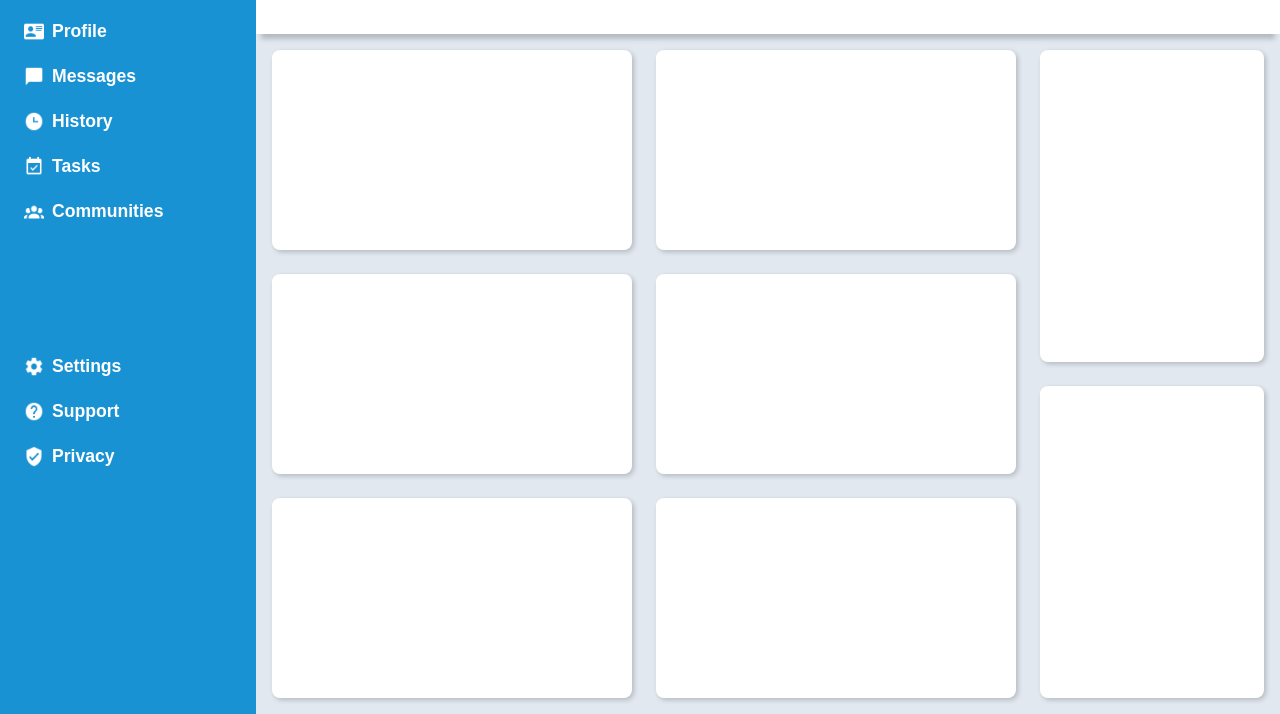
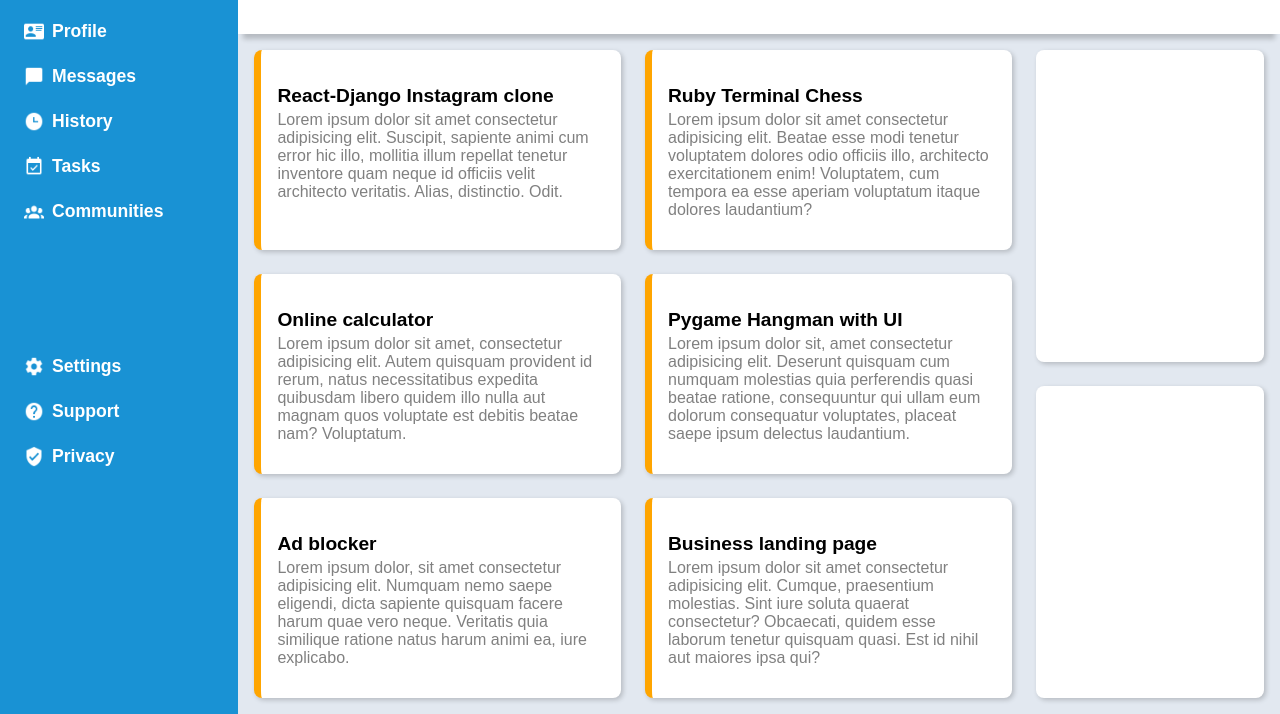
Before and after one commit to jozef-hudec-27/admin-dashboard, a plain HTML site: page index.html in a window 1280 px wide. Shown: the part 136-850 px from the top of the page. Drawn offline with Linux system fonts and the light colour scheme.

Commit message:
Fill project cards with content

```diff
--- a/css/style.css
+++ b/css/style.css
@@ -7,7 +7,7 @@ body {
 
 .container {
     display: grid;
-    grid-template-columns: 1fr 4fr;
+    grid-template-columns: 1fr 5fr;
     height: 100%;
 }
 
@@ -176,10 +176,24 @@ a {
 }
 
 .project {
+    box-sizing: border-box;
     height: 200px;
     background-color: white;
     border-radius: 8px;
     box-shadow: 2px 2px 5px rgba(0, 0, 0, 0.2);
+    border-left: 7px solid orange;
+    padding: 16px;
+}
+
+.project > p:first-of-type {
+    font-weight: 600;
+    font-size: 1.2em;
+    margin-bottom: 4px;
+}
+
+.project > p:last-of-type {
+    margin-top: 0;
+    color: grey;
 }
 
 .side-cards {
--- a/index.html
+++ b/index.html
@@ -54,12 +54,35 @@
 
             <div class="main">
                 <div class="projects">
-                    <div class="project"></div>
-                    <div class="project"></div>
-                    <div class="project"></div>
-                    <div class="project"></div>
-                    <div class="project"></div>
-                    <div class="project"></div>
+                    <div class="project">
+                        <p>React-Django Instagram clone</p>
+                        <p>Lorem ipsum dolor sit amet consectetur adipisicing elit. Suscipit, sapiente animi cum error hic illo, mollitia illum repellat tenetur inventore quam neque id officiis velit architecto veritatis. Alias, distinctio. Odit.</p>
+                    </div>
+
+                    <div class="project">
+                        <p>Ruby Terminal Chess</p>
+                        <p>Lorem ipsum dolor sit amet consectetur adipisicing elit. Beatae esse modi tenetur voluptatem dolores odio officiis illo, architecto exercitationem enim! Voluptatem, cum tempora ea esse aperiam voluptatum itaque dolores laudantium?</p>
+                    </div>
+
+                    <div class="project">
+                        <p>Online calculator</p>
+                        <p>Lorem ipsum dolor sit amet, consectetur adipisicing elit. Autem quisquam provident id rerum, natus necessitatibus expedita quibusdam libero quidem illo nulla aut magnam quos voluptate est debitis beatae nam? Voluptatum.</p>
+                    </div>
+
+                    <div class="project">
+                        <p>Pygame Hangman with UI</p>
+                        <p>Lorem ipsum dolor sit, amet consectetur adipisicing elit. Deserunt quisquam cum numquam molestias quia perferendis quasi beatae ratione, consequuntur qui ullam eum dolorum consequatur voluptates, placeat saepe ipsum delectus laudantium.</p>
+                    </div>
+
+                    <div class="project">
+                        <p>Ad blocker</p>
+                        <p>Lorem ipsum dolor, sit amet consectetur adipisicing elit. Numquam nemo saepe eligendi, dicta sapiente quisquam facere harum quae vero neque. Veritatis quia similique ratione natus harum animi ea, iure explicabo.</p>
+                    </div>
+
+                    <div class="project">
+                        <p>Business landing page</p>
+                        <p>Lorem ipsum dolor sit amet consectetur adipisicing elit. Cumque, praesentium molestias. Sint iure soluta quaerat consectetur? Obcaecati, quidem esse laborum tenetur quisquam quasi. Est id nihil aut maiores ipsa qui?</p>
+                    </div>
                 </div>
 
                 <div class="side-cards">
```
